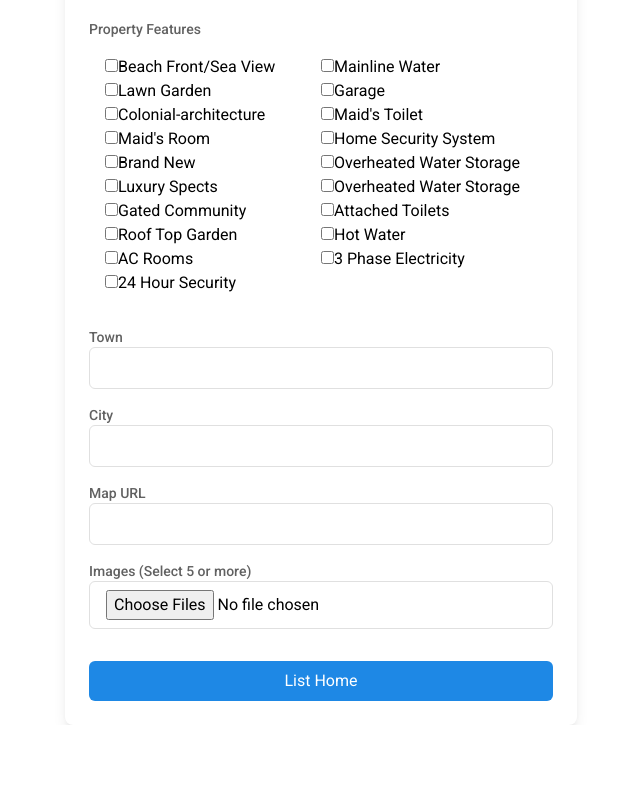
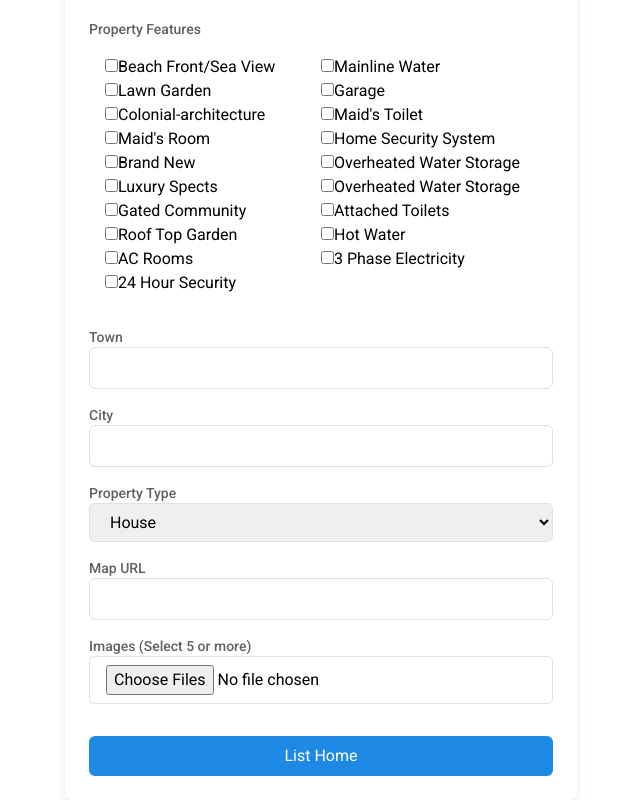
Before and after one commit to JanithNanayakkaraSE0612/NobleHomesGalle-Real-Estate-admin, a React (Vite) app in the folder admin/: page /list-homes in a window 1280 px wide. Shown: the part 1217-2017 px from the top of the page, without its empty margins (319-959 px from the left). Before the commit the page ends 1942 px from the top, so only its background shows below. Built offline with nearby package versions, Linux system fonts and the light colour scheme; a web font is replaced by a local one.

Commit message:
Update ListHomes.jsx

```diff
--- a/admin/src/Pages/property/ListHomes.jsx
+++ b/admin/src/Pages/property/ListHomes.jsx
@@ -605,7 +605,7 @@
         </div>
 
         {/* Property Type */}
-        {/* <div className="form-group">
+         <div className="form-group">
           <label className="block text-sm font-medium text-gray-700">
             Property Type
           </label>
@@ -618,7 +618,7 @@
             <option value="house">House</option>
             <option value="land">Land</option>
           </select>
-        </div> */}
+        </div>
 
         {/* Map URL */}
         <div className="form-group">
```
